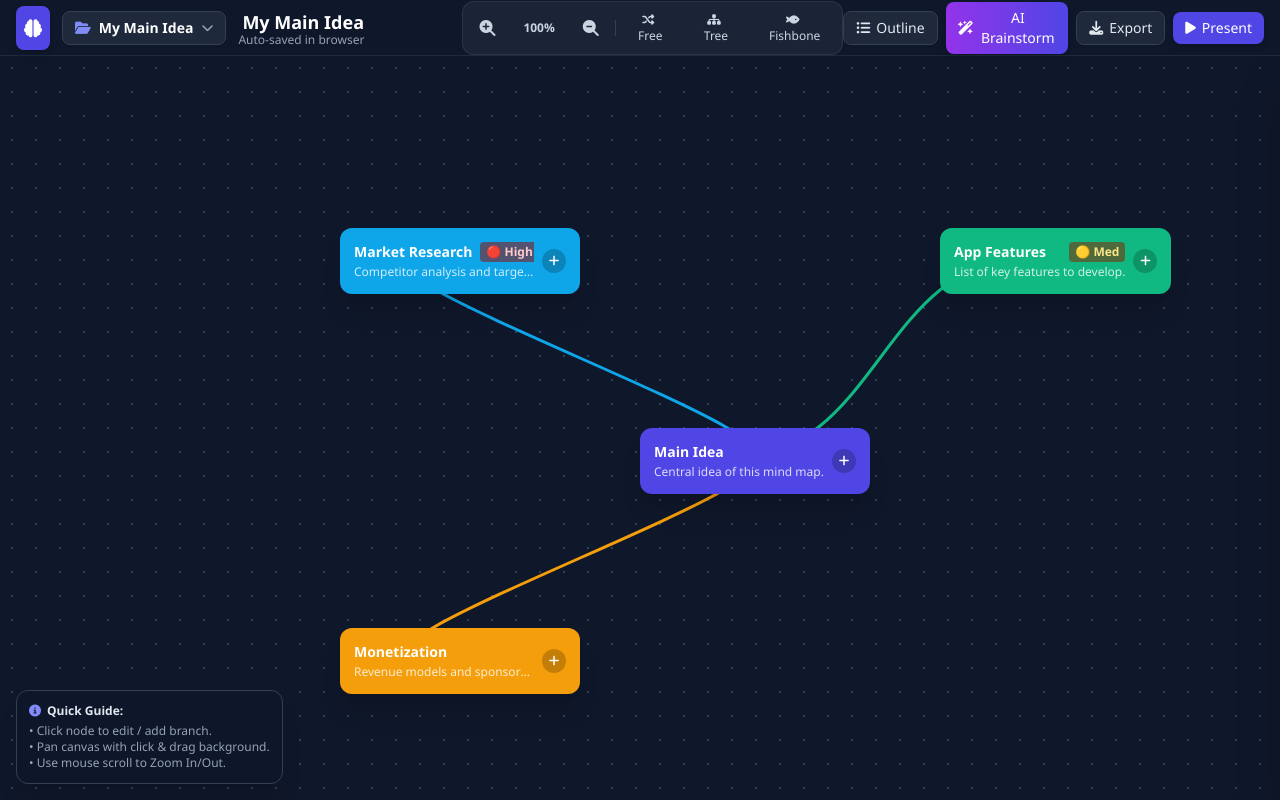
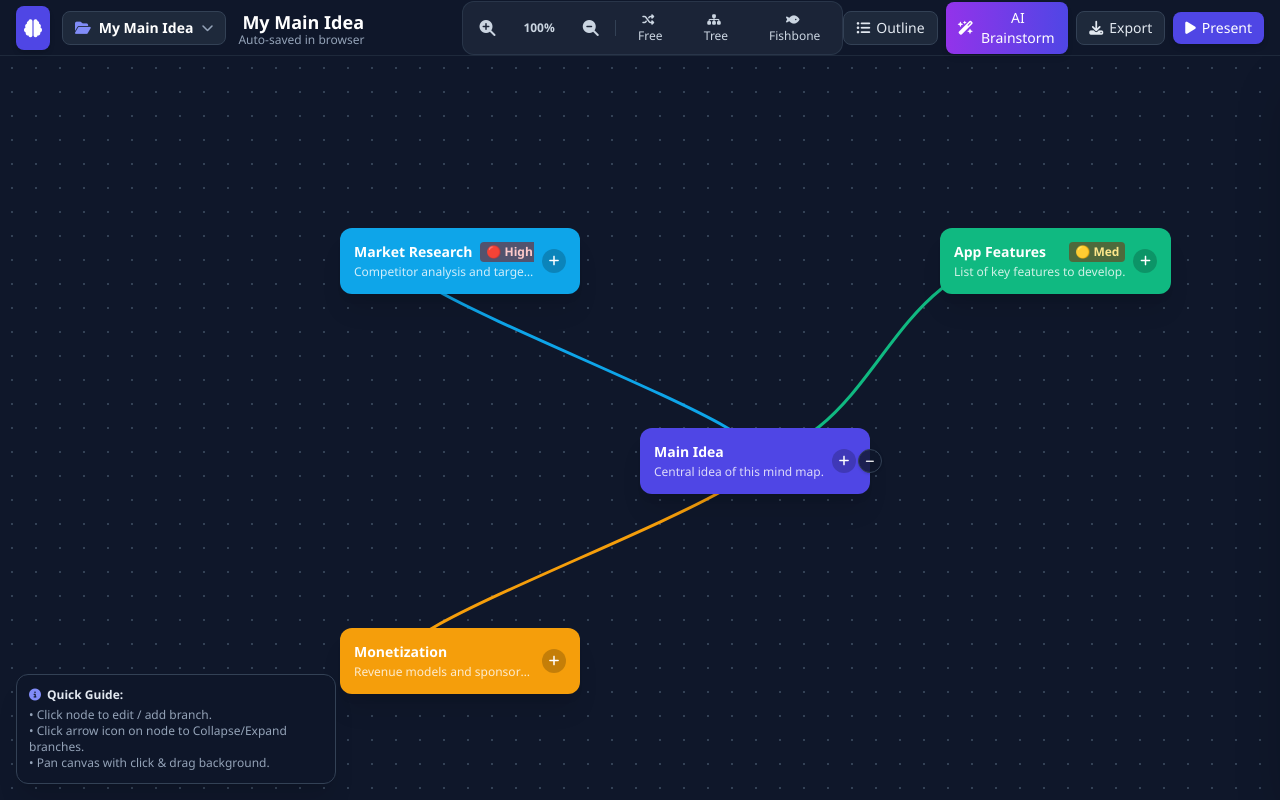
Before and after one commit to fahmifattahudin/mindmap, a plain HTML site: page index.html in a window 1280 px wide. Drawn offline with nearby package versions, Linux system fonts and the light colour scheme.

Commit message:
Add files via upload

```diff
--- a/index.html
+++ b/index.html
@@ -129,8 +129,8 @@
             <div class="absolute bottom-4 left-4 bg-slate-900/90 backdrop-blur border border-slate-700 p-3 rounded-xl shadow-xl text-xs text-slate-400 z-30 pointer-events-none max-w-xs">
                 <p class="font-semibold text-slate-200 mb-1"><i class="fa-solid fa-circle-info text-indigo-400 mr-1.5"></i>Quick Guide:</p>
                 <p>• Click node to edit / add branch.</p>
+                <p>• Click arrow icon on node to Collapse/Expand branches.</p>
                 <p>• Pan canvas with click & drag background.</p>
-                <p>• Use mouse scroll to Zoom In/Out.</p>
             </div>
         </div>
 
@@ -187,7 +187,6 @@
                 </div>
                 <div>
                     <label class="block text-xs font-semibold text-slate-400 uppercase tracking-wider mb-1.5">Node Background Color</label>
-                    <!-- Expanded Color Palette + Custom Color Picker -->
                     <div class="flex flex-wrap gap-2 items-center">
                         <button onclick="updateActiveNodeColor('#4f46e5')" class="w-7 h-7 rounded-full bg-indigo-600 hover:scale-110 transition border-2 border-slate-700 cursor-pointer" title="Indigo"></button>
                         <button onclick="updateActiveNodeColor('#6366f1')" class="w-7 h-7 rounded-full bg-indigo-500 hover:scale-110 transition border-2 border-slate-700 cursor-pointer" title="Light Indigo"></button>
@@ -202,7 +201,6 @@
                         <button onclick="updateActiveNodeColor('#8b5cf6')" class="w-7 h-7 rounded-full bg-purple-500 hover:scale-110 transition border-2 border-slate-700 cursor-pointer" title="Purple"></button>
                         <button onclick="updateActiveNodeColor('#ec4899')" class="w-7 h-7 rounded-full bg-pink-500 hover:scale-110 transition border-2 border-slate-700 cursor-pointer" title="Pink"></button>
                         <button onclick="updateActiveNodeColor('#64748b')" class="w-7 h-7 rounded-full bg-slate-500 hover:scale-110 transition border-2 border-slate-700 cursor-pointer" title="Slate"></button>
-                        <!-- Custom Color Picker Input -->
                         <div class="relative w-7 h-7 rounded-full overflow-hidden border-2 border-slate-700 hover:scale-110 transition cursor-pointer" title="Custom Color">
                             <input type="color" id="inspectColorPicker" onchange="updateActiveNodeColor(this.value)" class="absolute -top-2 -left-2 w-12 h-12 cursor-pointer">
                         </div>
@@ -323,10 +321,10 @@
         let mindMapData = {
             title: "My Main Idea",
             nodes: [
-                { id: "root", text: "Main Idea", x: 2300, y: 2300, color: "#4f46e5", shape: "rounded", notes: "Central idea of this mind map.", priority: "normal", lineStyle: "bezier", parent: null },
-                { id: "child-1", text: "Market Research", x: 2000, y: 2100, color: "#0ea5e9", shape: "rounded", notes: "Competitor analysis and target audience.", priority: "high", lineStyle: "bezier", parent: "root" },
-                { id: "child-2", text: "App Features", x: 2600, y: 2100, color: "#10b981", shape: "rounded", notes: "List of key features to develop.", priority: "medium", lineStyle: "bezier", parent: "root" },
-                { id: "child-3", text: "Monetization", x: 2000, y: 2500, color: "#f59e0b", shape: "rounded", notes: "Revenue models and sponsorships.", priority: "normal", lineStyle: "bezier", parent: "root" }
+                { id: "root", text: "Main Idea", x: 2300, y: 2300, color: "#4f46e5", shape: "rounded", notes: "Central idea of this mind map.", priority: "normal", lineStyle: "bezier", parent: null, collapsed: false },
+                { id: "child-1", text: "Market Research", x: 2000, y: 2100, color: "#0ea5e9", shape: "rounded", notes: "Competitor analysis and target audience.", priority: "high", lineStyle: "bezier", parent: "root", collapsed: false },
+                { id: "child-2", text: "App Features", x: 2600, y: 2100, color: "#10b981", shape: "rounded", notes: "List of key features to develop.", priority: "medium", lineStyle: "bezier", parent: "root", collapsed: false },
+                { id: "child-3", text: "Monetization", x: 2000, y: 2500, color: "#f59e0b", shape: "rounded", notes: "Revenue models and sponsorships.", priority: "normal", lineStyle: "bezier", parent: "root", collapsed: false }
             ]
         };
 
@@ -461,7 +459,7 @@
             mindMapData = {
                 title: mapTitle,
                 nodes: [
-                    { id: "root", text: mapTitle, x: 2300, y: 2300, color: "#4f46e5", shape: "rounded", notes: "Central idea for " + mapTitle, priority: "normal", lineStyle: "bezier", parent: null }
+                    { id: "root", text: mapTitle, x: 2300, y: 2300, color: "#4f46e5", shape: "rounded", notes: "Central idea for " + mapTitle, priority: "normal", lineStyle: "bezier", parent: null, collapsed: false }
                 ]
             };
             currentMapId = newId;
@@ -529,7 +527,7 @@
                 mindMapData = {
                     title: "Untitled Map",
                     nodes: [
-                        { id: "root", text: "Main Idea", x: 2300, y: 2300, color: "#4f46e5", shape: "rounded", notes: "", priority: "normal", lineStyle: "bezier", parent: null }
+                        { id: "root", text: "Main Idea", x: 2300, y: 2300, color: "#4f46e5", shape: "rounded", notes: "", priority: "normal", lineStyle: "bezier", parent: null, collapsed: false }
                     ]
                 };
             }
@@ -594,20 +592,46 @@
             saveToLocalStorage();
         }
 
+        // Helper function to check if a node is hidden because an ancestor is collapsed
+        function isNodeHidden(node) {
+            let curr = node;
+            while (curr && curr.parent) {
+                const parentNode = mindMapData.nodes.find(function(n) { return n.id === curr.parent; });
+                if (parentNode && parentNode.collapsed) {
+                    return true;
+                }
+                curr = parentNode;
+            }
+            return false;
+        }
+
+        function toggleCollapse(nodeId, e) {
+            if (e) e.stopPropagation();
+            const node = mindMapData.nodes.find(function(n) { return n.id === nodeId; });
+            if (node) {
+                node.collapsed = !node.collapsed;
+                render();
+            }
+        }
+
         function render() {
             nodesContainer.innerHTML = '';
             connectionsLayer.innerHTML = '';
 
+            // 1. Draw connections only for visible nodes
             mindMapData.nodes.forEach(function(node) {
-                if (node.parent) {
+                if (node.parent && !isNodeHidden(node)) {
                     const parentNode = mindMapData.nodes.find(function(n) { return n.id === node.parent; });
-                    if (parentNode) {
+                    if (parentNode && !isNodeHidden(parentNode)) {
                         drawConnection(parentNode, node, node.lineStyle || 'bezier');
                     }
                 }
             });
 
+            // 2. Render visible nodes
             mindMapData.nodes.forEach(function(node) {
+                if (isNodeHidden(node)) return;
+
                 const el = document.createElement('div');
                 el.className = "absolute pointer-events-auto node-card cursor-pointer flex items-center shadow-xl p-3.5 select-none transition-all";
                 el.style.left = node.x + 'px';
@@ -629,6 +653,22 @@
 
                 if (node.id === activeNodeId) {
                     el.style.boxShadow = '0 0 0 4px rgba(255, 255, 255, 0.8), 0 10px 25px -5px rgba(0,0,0,0.4)';
+                }
+
+                // Check if this node has children
+                const children = mindMapData.nodes.filter(function(n) { return n.parent === node.id; });
+                const hasChildren = children.length > 0;
+
+                // Collapse/Expand toggle button (if has children)
+                if (hasChildren) {
+                    const collapseBtn = document.createElement('button');
+                    collapseBtn.className = "absolute -right-3 top-1/2 transform -translate-y-1/2 w-6 h-6 bg-slate-900/80 hover:bg-slate-900 text-white rounded-full flex items-center justify-center text-[10px] border border-slate-700 shadow transition cursor-pointer z-30";
+                    collapseBtn.title = node.collapsed ? "Expand Branch" : "Collapse Branch";
+                    collapseBtn.innerHTML = node.collapsed ? '<i class="fa-solid fa-plus"></i>' : '<i class="fa-solid fa-minus"></i>';
+                    collapseBtn.onclick = function(e) {
+                        toggleCollapse(node.id, e);
+                    };
+                    el.appendChild(collapseBtn);
                 }
 
                 const innerFlex = document.createElement('div');
@@ -801,7 +841,6 @@
                 document.getElementById('inspectPriority').value = node.priority || 'normal';
                 document.getElementById('inspectLineStyle').value = node.lineStyle || 'bezier';
 
-                // Set color picker value if node has color
                 if (node.color) {
                     document.getElementById('inspectColorPicker').value = node.color;
                 }
@@ -882,7 +921,8 @@
                 notes: "",
                 priority: "normal",
                 lineStyle: "bezier",
-                parent: parentId
+                parent: parentId,
+                collapsed: false
             });
 
             selectNode(newId);
@@ -928,7 +968,8 @@
                 notes: "",
                 priority: "normal",
                 lineStyle: "bezier",
-                parent: "root"
+                parent: "root",
+                collapsed: false
             });
             render();
         }
@@ -1097,7 +1138,8 @@
                     notes: "AI Brainstorm Result",
                     priority: "high",
                     lineStyle: "bezier",
-                    parent: "root"
+                    parent: "root",
+                    collapsed: false
                 });
 
                 const subIdeas = ["Core Strategy", "Execution Steps", "Risk Analysis", "Target & Metrics"];
@@ -1112,7 +1154,8 @@
                         notes: 'Details for ' + sub,
                         priority: "normal",
                         lineStyle: "bezier",
-                        parent: newId
+                        parent: newId,
+                        collapsed: false
                     });
                 });
 
```
